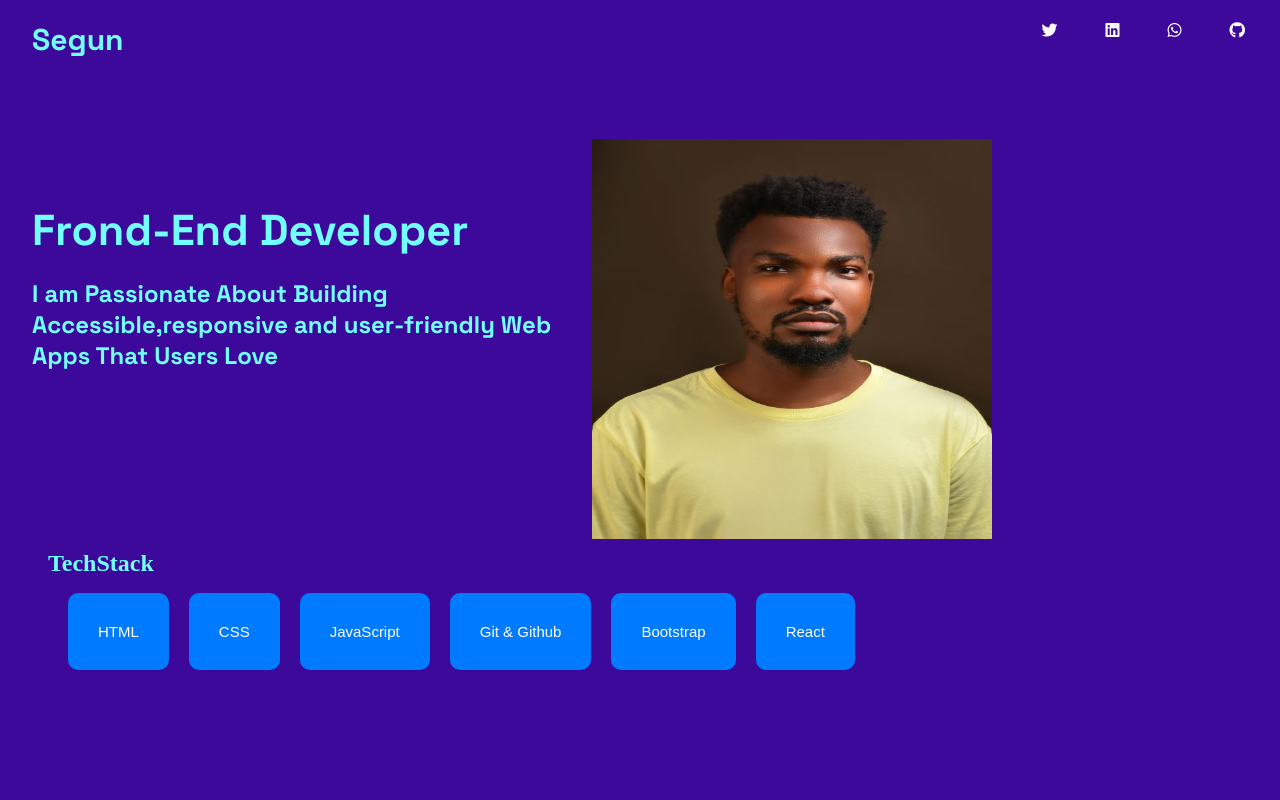
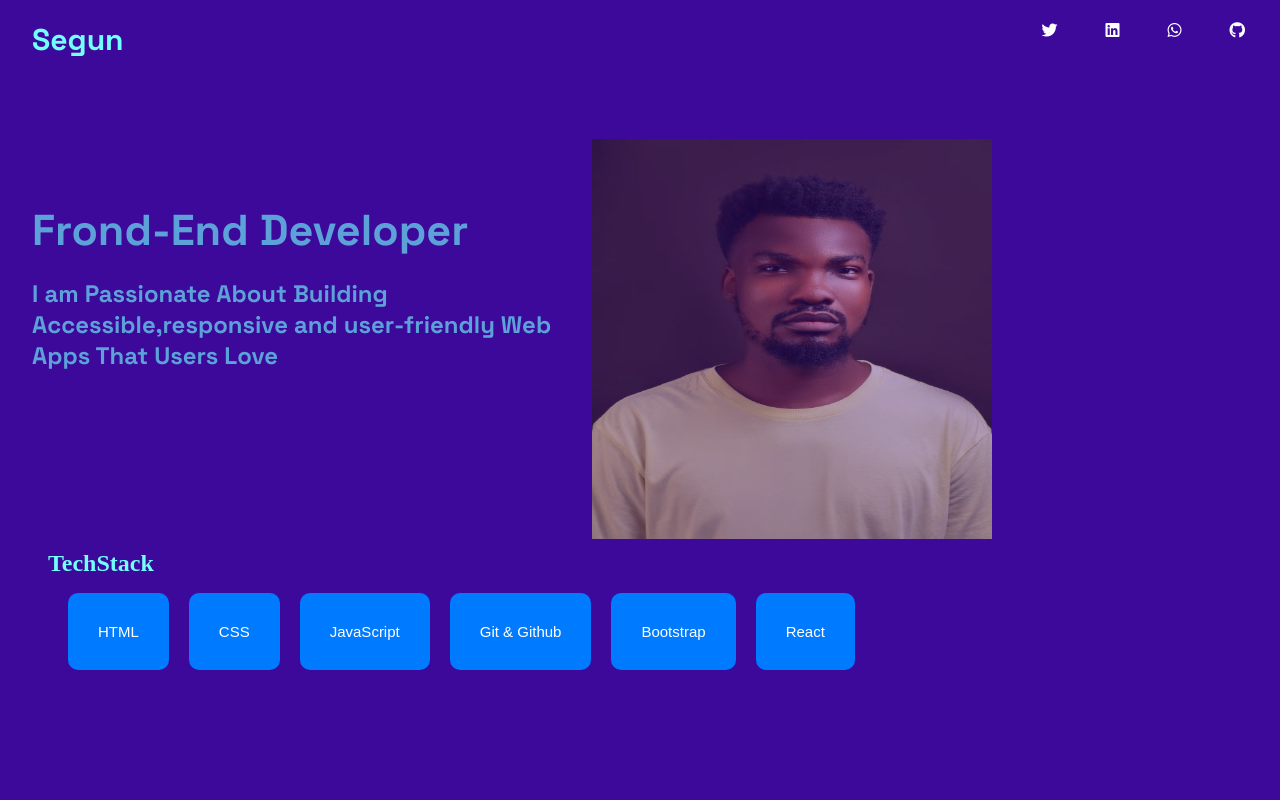
Before and after one commit to Segzyp1000/porfolio33, a React (Create React App) app: page / in a window 1280 px wide. Shown: the top 800 px of the page. Built offline with nearby package versions, Linux system fonts and the light colour scheme.

Commit message:
animation

```diff
--- a/src/style/Contact.css
+++ b/src/style/Contact.css
@@ -7,7 +7,6 @@
 .contact {
   font-family: 'Space Grotesk', sans-serif;
     display: flex;
-    flex-direction: column;
     width: 601px;
     margin-top: 0.2rem;
     margin-left: 8rem;
@@ -36,7 +35,7 @@
     box-shadow: 0 0 10px rgba(0, 0, 0, 0.1);
     margin-left: 70px;
     width:50%;
-    margin-top: 40px;
+    margin-top: 70px;
   }
 
   label {
--- a/src/style/Showcase.css
+++ b/src/style/Showcase.css
@@ -9,7 +9,7 @@
 
     }
 
-/*
+
 .fade-in {
     opacity: 0;
     animation: fade-in-animation 10s ease-in-out forwards;
@@ -22,7 +22,7 @@
     to {
       opacity: 1;
     }
-  } */
+  }
 
     .easy {
         display:flex;
@@ -68,6 +68,22 @@
         margin-left: 2rem;
     }
 
+
+.fade-in {
+    opacity: 0;
+    animation: fade-in-animation 10s ease-in-out forwards;
+  }
+
+  @keyframes fade-in-animation {
+    from {
+      opacity: 0;
+    }
+    to {
+      opacity: 1;
+    }
+  }
+
+
     .easy {
         display:flex;
         gap: 20px;
@@ -96,6 +112,22 @@
         align-items: center;
         margin-left: 2rem;
     }
+
+
+.fade-in {
+    opacity: 0;
+    animation: fade-in-animation 10s ease-in-out forwards;
+  }
+
+  @keyframes fade-in-animation {
+    from {
+      opacity: 0;
+    }
+    to {
+      opacity: 1;
+    }
+  }
+
 
     .easy {
         display:flex;
@@ -129,6 +161,22 @@
         margin-left: 2rem;
     }
 
+
+.fade-in {
+    opacity: 0;
+    animation: fade-in-animation 10s ease-in-out forwards;
+  }
+
+  @keyframes fade-in-animation {
+    from {
+      opacity: 0;
+    }
+    to {
+      opacity: 1;
+    }
+  }
+
+
     .easy {
         display:flex;
         gap: 30px;
```
